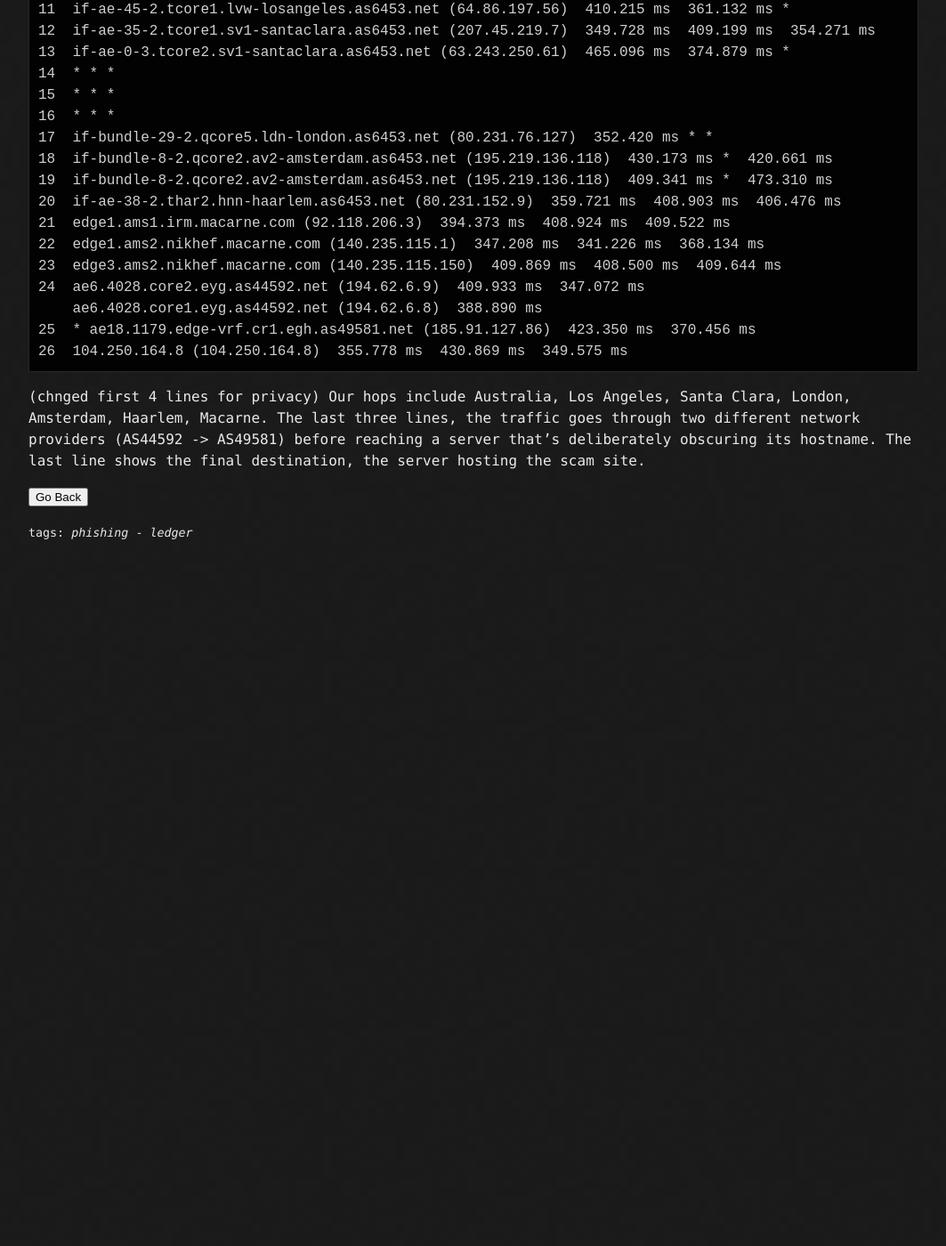
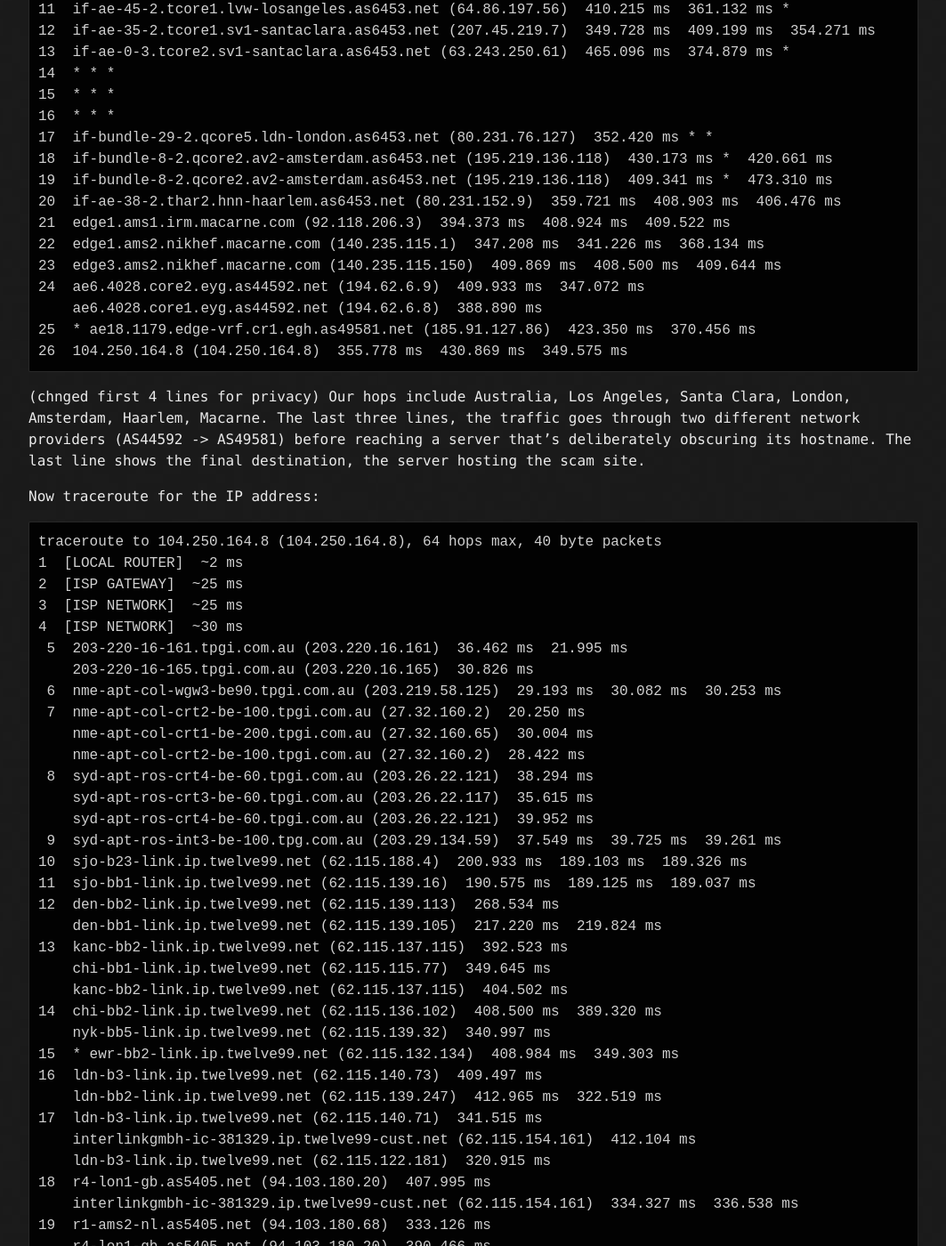
Before and after one commit to CyberCasquatch/cybercasquatch.github.io, a Jekyll site: the page built from _posts/TidBits/2025-08-31-PhishingLedger.md, in a window 1280 px wide and 1400 px high, scrolled down 7066 px. Shown: the whole window at 89% size, without its empty margins (108-1171 px from the left). Built offline with Jekyll 4.4.1, drawn with Linux system fonts in a browser that asks for light colours; before the commit the page ends 7696 px from its top, so only the background shows below that; some of the changed text lies outside the part shown.

Commit message:
Update 2025-08-31-PhishingLedger.md

````diff
--- a/_posts/TidBits/2025-08-31-PhishingLedger.md
+++ b/_posts/TidBits/2025-08-31-PhishingLedger.md
@@ -238,6 +238,76 @@ The last three lines, the traffic goes through two different network providers (
 The last line shows the final destination, the server hosting the scam site.
 
 
+Now traceroute for the IP address:
+
+```
+traceroute to 104.250.164.8 (104.250.164.8), 64 hops max, 40 byte packets
+1  [LOCAL ROUTER]  ~2 ms
+2  [ISP GATEWAY]  ~25 ms
+3  [ISP NETWORK]  ~25 ms
+4  [ISP NETWORK]  ~30 ms
+ 5  203-220-16-161.tpgi.com.au (203.220.16.161)  36.462 ms  21.995 ms
+    203-220-16-165.tpgi.com.au (203.220.16.165)  30.826 ms
+ 6  nme-apt-col-wgw3-be90.tpgi.com.au (203.219.58.125)  29.193 ms  30.082 ms  30.253 ms
+ 7  nme-apt-col-crt2-be-100.tpgi.com.au (27.32.160.2)  20.250 ms
+    nme-apt-col-crt1-be-200.tpgi.com.au (27.32.160.65)  30.004 ms
+    nme-apt-col-crt2-be-100.tpgi.com.au (27.32.160.2)  28.422 ms
+ 8  syd-apt-ros-crt4-be-60.tpgi.com.au (203.26.22.121)  38.294 ms
+    syd-apt-ros-crt3-be-60.tpgi.com.au (203.26.22.117)  35.615 ms
+    syd-apt-ros-crt4-be-60.tpgi.com.au (203.26.22.121)  39.952 ms
+ 9  syd-apt-ros-int3-be-100.tpg.com.au (203.29.134.59)  37.549 ms  39.725 ms  39.261 ms
+10  sjo-b23-link.ip.twelve99.net (62.115.188.4)  200.933 ms  189.103 ms  189.326 ms
+11  sjo-bb1-link.ip.twelve99.net (62.115.139.16)  190.575 ms  189.125 ms  189.037 ms
+12  den-bb2-link.ip.twelve99.net (62.115.139.113)  268.534 ms
+    den-bb1-link.ip.twelve99.net (62.115.139.105)  217.220 ms  219.824 ms
+13  kanc-bb2-link.ip.twelve99.net (62.115.137.115)  392.523 ms
+    chi-bb1-link.ip.twelve99.net (62.115.115.77)  349.645 ms
+    kanc-bb2-link.ip.twelve99.net (62.115.137.115)  404.502 ms
+14  chi-bb2-link.ip.twelve99.net (62.115.136.102)  408.500 ms  389.320 ms
+    nyk-bb5-link.ip.twelve99.net (62.115.139.32)  340.997 ms
+15  * ewr-bb2-link.ip.twelve99.net (62.115.132.134)  408.984 ms  349.303 ms
+16  ldn-b3-link.ip.twelve99.net (62.115.140.73)  409.497 ms
+    ldn-bb2-link.ip.twelve99.net (62.115.139.247)  412.965 ms  322.519 ms
+17  ldn-b3-link.ip.twelve99.net (62.115.140.71)  341.515 ms
+    interlinkgmbh-ic-381329.ip.twelve99-cust.net (62.115.154.161)  412.104 ms
+    ldn-b3-link.ip.twelve99.net (62.115.122.181)  320.915 ms
+18  r4-lon1-gb.as5405.net (94.103.180.20)  407.995 ms
+    interlinkgmbh-ic-381329.ip.twelve99-cust.net (62.115.154.161)  334.327 ms  336.538 ms
+19  r1-ams2-nl.as5405.net (94.103.180.68)  333.126 ms
+    r4-lon1-gb.as5405.net (94.103.180.20)  390.466 ms
+    r1-ams2-nl.as5405.net (94.103.180.68)  331.727 ms
+20  r1-ams2-nl.as5405.net (94.103.180.68)  338.816 ms
+    45.153.83.101 (45.153.83.101)  336.508 ms  319.293 ms
+21  45.153.83.101 (45.153.83.101)  335.728 ms
+    45.153.83.99 (45.153.83.99)  330.699 ms *
+22  r1-ams2-nl.as5405.net (94.103.180.68)  355.339 ms
+    45.153.83.101 (45.153.83.101)  425.097 ms
+    ae18.1179.edge-vrf.cr1.egh.as49581.net (185.91.127.86)  408.355 ms
+23  104.250.164.8 (104.250.164.8)  338.711 ms *  333.661 ms
+```
+(chnged first 4 lines for privacy)
+This shows a different route to the same destination.
+Hops 10-16: Twelve99 Network (Telia)
+Hop 10: San Jose, California (sjo = San Jose)
+Hop 11: San Jose backbone
+Hop 12: Denver, Colorado (den)
+Hop 13: Kansas City (kanc) and Chicago (chi)
+Hop 14: Chicago and New York (nyk)
+Hop 15: Newark (ewr)
+Hop 16: London (ldn)
+
+Hops 17-23: Final network hops
+Hop 17-18: Interlink GmbH customer connection and AS5405 network
+Hop 19-20: Amsterdam, Netherlands (ams2-nl)
+Hop 22: Same AS49581 network you saw before
+Hop 23: Final destination
+
+What this reveals:
+Multiple routing paths exist to this server - suggesting it's using anycast or load balancing.
+Same final destination networks (AS49581) in both traces - confirms the server infrastructure.
+Consistent European hosting despite different routes getting there.
+
+
 
 
 
````
